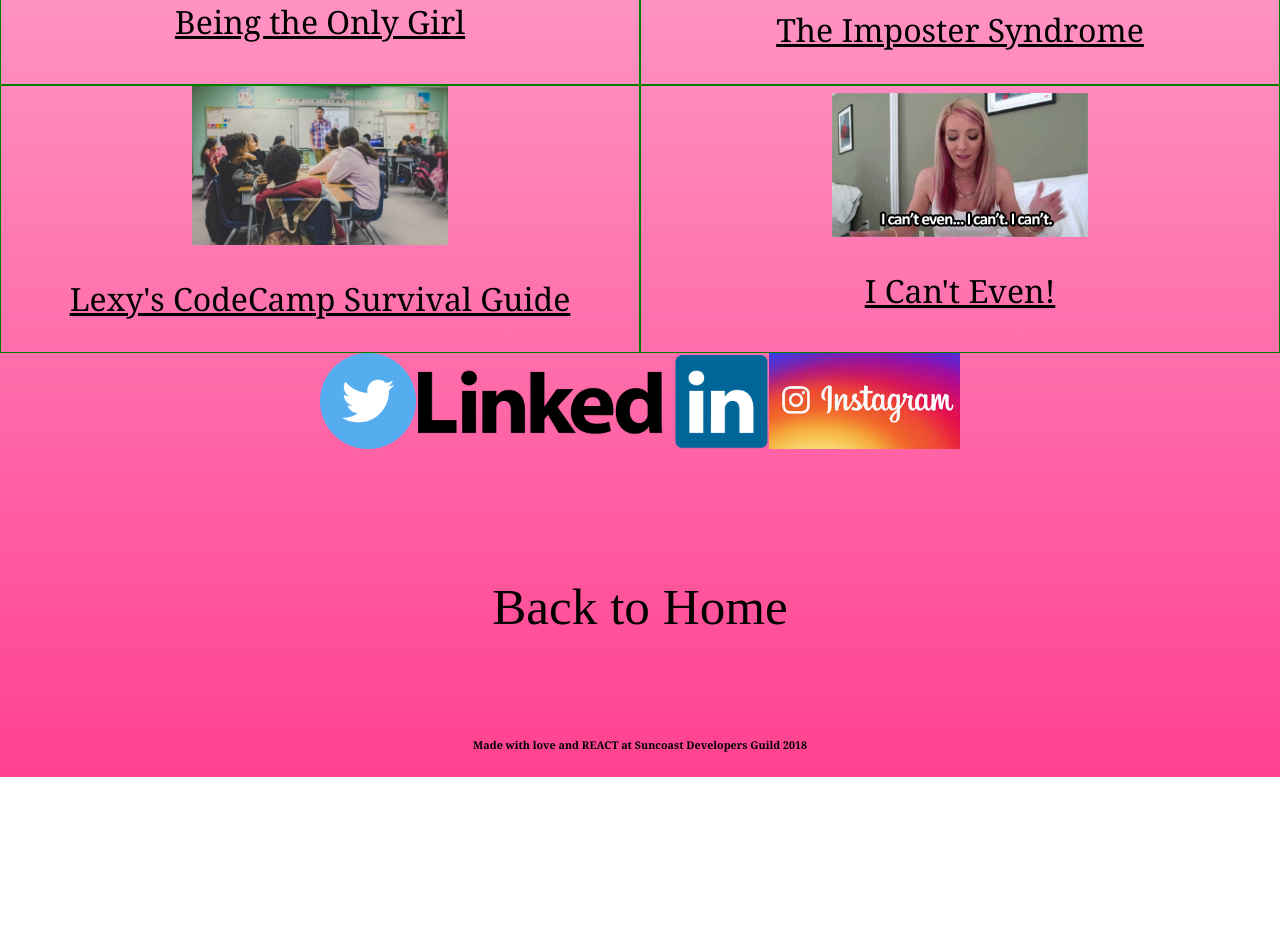
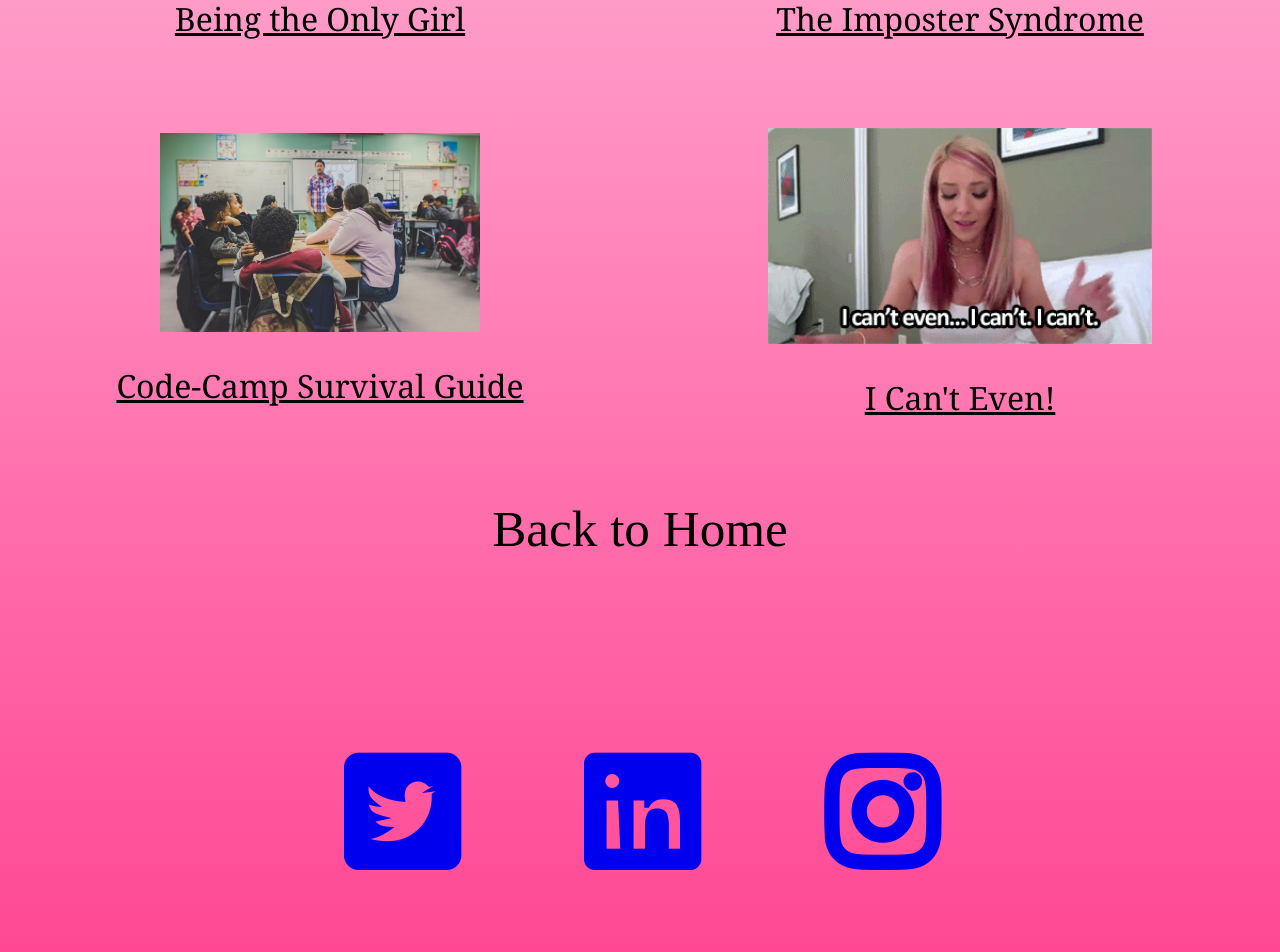
Before and after one commit to Alexiskjg16/MyPortfolio, a React (Create React App) app: page /BlogPosts in a window 1280 px wide. Shown: the part 500-1452 px from the top of the page. Before the commit the page ends 1277 px from the top, so only its background shows below. Built offline with nearby package versions, Linux system fonts and the light colour scheme; a web font is replaced by a local one.

Commit message:
fixedfooter

```diff
--- a/public/index.html
+++ b/public/index.html
@@ -10,6 +10,7 @@
     -->
     <link rel="manifest" href="%PUBLIC_URL%/manifest.json">
     <link rel="shortcut icon" href="%PUBLIC_URL%/favicon.ico">
+    <link rel="stylesheet" href="https://use.fontawesome.com/releases/v5.4.2/css/all.css" integrity="sha384-/rXc/GQVaYpyDdyxK+ecHPVYJSN9bmVFBvjA/9eOB+pb3F2w2N6fc5qB9Ew5yIns" crossorigin="anonymous">
     <!--
       Notice the use of %PUBLIC_URL% in the tags above.
       It will be replaced with the URL of the `public` folder during the build.
--- a/src/App.css
+++ b/src/App.css
@@ -59,8 +59,14 @@
   flex-direction: row;
   justify-content: center;
   align-content: center;
-  margin-bottom: 10%;
+  margin-bottom: 2%;
   width: 100%;
+  font-size: 8em;
+  font-weight: bold;
+}
+
+.DirectLinks {
+  padding: 0.5em;
 }
 
 .LinksToStuff {
@@ -180,6 +186,8 @@
   display: flex;
   justify-content: center;
   flex-direction: row;
+  margin-top: 3em;
+  margin-bottom: 3em;
 }
 
 .MainBlogTitle {
@@ -212,7 +220,7 @@
 
 .blogImages {
   display: flex;
-  width: 70%;
+  width: 60%;
   height: 70%;
 }
 
@@ -222,17 +230,17 @@
 }
 
 .codeCamp {
-   width: 40%;
+   width: 50%;
 }
 
 .cantEven {
-  width: 40%;
+  width: 60%;
+  margin-top:0.5em;
 }
 
 .bloggerHeads {
   display: flex;
   flex-direction: column;
-  border: 1px solid green;
   justify-content: center;
   align-items: center;
   width: 50%;
--- a/src/BlogPosts/HomeBlog.js
+++ b/src/BlogPosts/HomeBlog.js
@@ -44,7 +44,7 @@ class HomeBlog extends Component {
             />
             <Link to={"/BlogPosts/Sept2418"} className="BlogLinks">
               {" "}
-              Lexy's CodeCamp Survival Guide{" "}
+              Code-Camp Survival Guide{" "}
             </Link>
           </section>
           <section className="bloggerHeads">
--- a/src/FooterContact.js
+++ b/src/FooterContact.js
@@ -1,23 +1,26 @@
 import React, { Component } from 'react';
 import { Link } from 'react-router-dom';
 import './App.css';
-import InstagramLogo from "./Pictures/instagramlogo.jpeg"
-import LinkedInLogo from "./Pictures/LinkedIn_Logo.png"
-import TwitterLogo from "./Pictures/twitter-logo-final.png"
 
 class Footer extends Component {
     render() {
         return (
             <div>
-                <section className="ContactMe">
-                    <a href="https://twitter.com/Alexiskjg16" target="_blank" rel="noopener noreferrer"><img src={TwitterLogo} className="AddLogo" alt="Twitter" /></a>
-                    <a href="https://www.linkedin.com/in/alexis-grisham-434401169/" target="_blank" rel="noopener noreferrer"><img src={LinkedInLogo} className="AddLogo" alt="LinkedIn" /></a>
-                    <link rel="stylesheet" href="https://use.fontawesome.com/releases/v5.4.1/css/all.css" integrity="sha384-5sAR7xN1Nv6T6+dT2mhtzEpVJvfS3NScPQTrOxhwjIuvcA67KV2R5Jz6kr4abQsz" crossOrigin="anonymous"></link>
-                    <a href="https://www.instagram.com/alexiskjg16/?hl=en" target="_blank" rel="noopener noreferrer"><img src={InstagramLogo} className="AddLogo" alt="Instagram" /></a>
-                </section>
                 <section>
                     <Link to={"/HomePage"} className="AverageHomeLink">Back to Home</Link>
                 </section>
+                <section className="ContactMe">
+                <section className="DirectLinks">
+                    <a href="https://twitter.com/Alexiskjg16" target="_blank" rel="noopener noreferrer"><i className="fab fa-twitter-square"></i></a>
+                    </section>
+                    <section className="DirectLinks">
+                    <a href="https://www.linkedin.com/in/alexis-grisham-434401169/" target="_blank" rel="noopener noreferrer"><i className="fab fa-linkedin"></i></a>
+                    </section>
+                    <section className="DirectLinks">
+                    <a href="https://www.instagram.com/alexiskjg16/?hl=en" target="_blank" rel="noopener noreferrer"><i className="fab fa-instagram"></i></a>
+                    </section>
+                    </section>
+
                     <h6 className="copyright">Made with love and REACT at Suncoast Developers Guild 2018</h6>
             </div>
         )
```
